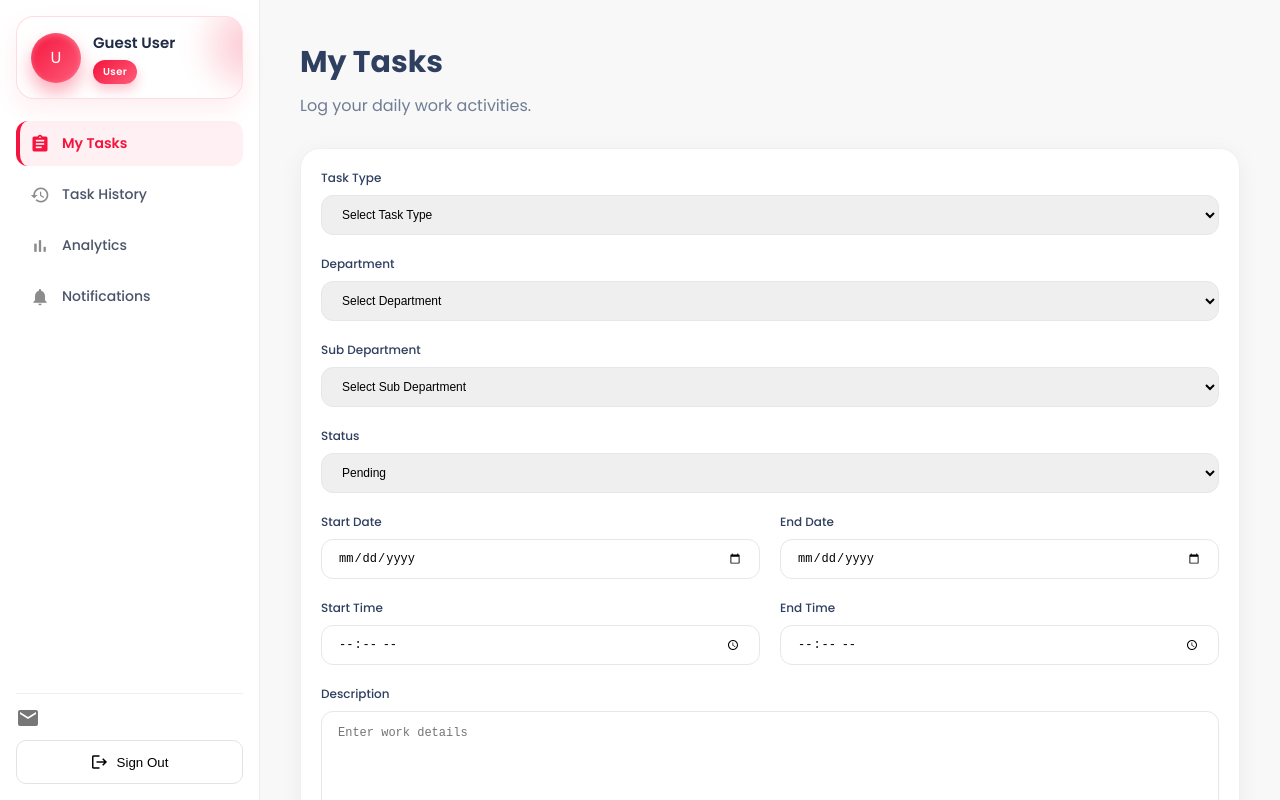
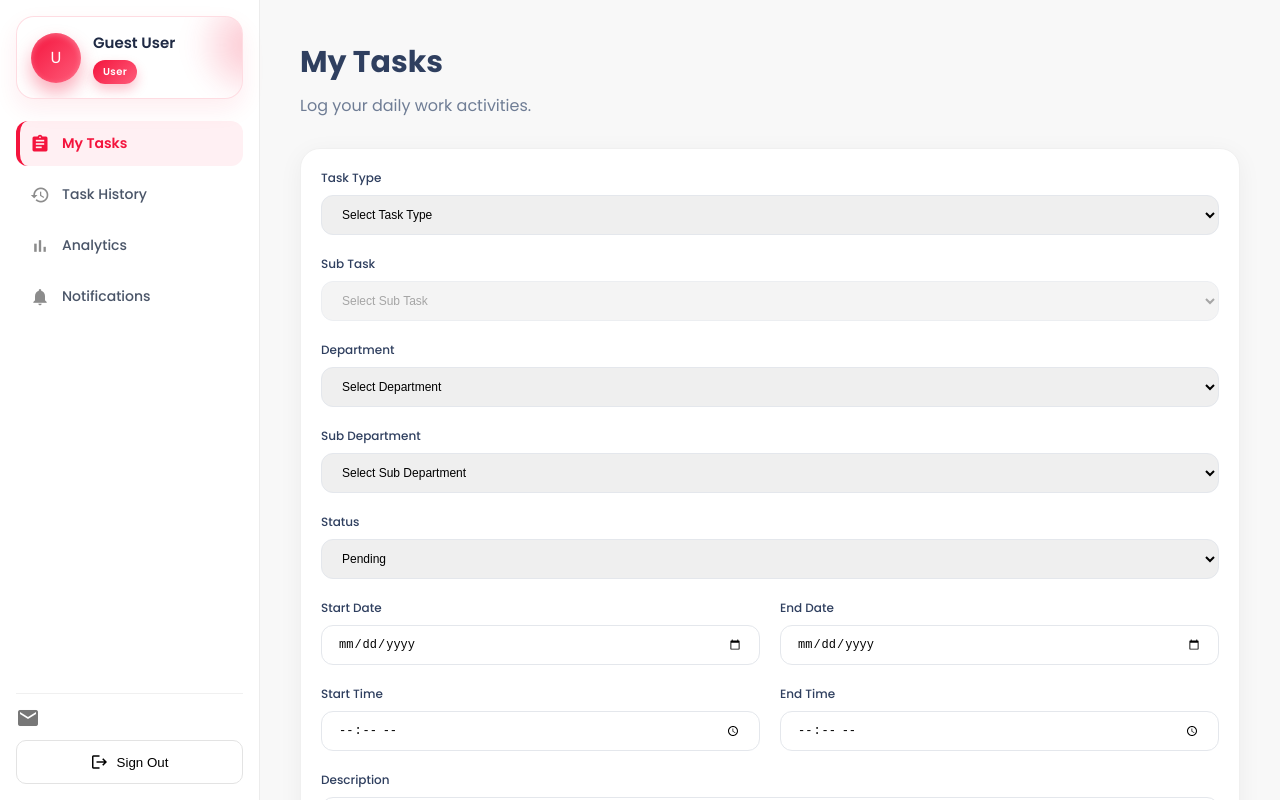
Before and after one commit to praveenv-bot/employee-frontend, a React (Create React App) app: page /dashboard in a window 1280 px wide. Shown: the top 800 px of the page. Built offline with nearby package versions, Linux system fonts and the light colour scheme.

Commit message:
added sub task

```diff
--- a/src/pages/MyTasks.jsx
+++ b/src/pages/MyTasks.jsx
@@ -9,6 +9,7 @@ const MyTasks = () => {
 
   const [formData, setFormData] = useState({
     taskType: "",
+    subTask: "",
     department: "",
     subDepartment: "",
     status: "pending",
@@ -26,6 +27,90 @@ const MyTasks = () => {
     support: ["technical_support", "customer_support"],
     ipt: ["ipt", "hunting", "farming", "Mo", "M1", "CA"],
     success: ["success"],
+    subtask: [],
+  };
+
+  const subTaskMap = {
+    refresher: [
+      "Product Training",
+      "Process Training",
+      "Refresher Training",
+      "TNI & TNA Training",
+      "Soft Skills Training",
+      "New Release Training",
+      "Tech Induction Product Training",
+      "KT Given",
+    ],
+
+    capability_building: [
+      "Courses Undertaken",
+      "New Skill Development",
+      "KT Taken",
+      "Training Attended",
+      "Batch Shadow",
+    ],
+
+    data_handling: [
+      "Reports",
+      "TNI Conducted",
+      "TNA Conducted",
+      "Assessment Evaluation",
+      "Quiz Making",
+      "Mails",
+      "Miscellaneous",
+    ],
+
+    meeting: [
+      "Internal Meeting",
+      "Client Meeting",
+      "Team Discussion",
+      "One-on-One",
+      "Review Meeting",
+    ],
+
+    training_delivery: [
+      "Product Training",
+      "Process Training",
+      "Soft Skills Training",
+      "New Hire Training",
+      "Refresher Training",
+    ],
+
+    floor_support: [
+      "Call Monitoring",
+      "Agent Support",
+      "Query Resolution",
+      "Escalation Support",
+    ],
+
+    content_development: [
+      "SOP Creation",
+      "PPT Preparation",
+      "Training Material",
+      "Knowledge Base",
+      "Documentation",
+    ],
+
+    calls_taken: ["Inbound Calls", "Outbound Calls", "Customer Follow-up"],
+
+    lms_work: [
+      "Course Upload",
+      "Course Update",
+      "Assessment Upload",
+      "Reports",
+    ],
+
+    others: [
+      "Events",
+      "Assessment Related",
+      "Quiz Making",
+      "Evaluation",
+      "Reports",
+      "TNI Conducted",
+      "TNA Conducted",
+      "Mails",
+      "Miscellaneous",
+    ],
   };
 
   const isSpecialTask = specialTaskTypes.includes(formData.taskType);
@@ -39,8 +124,16 @@ const MyTasks = () => {
         [name]: value,
       };
 
+      // if (name === "department") {
+      //   updated.subDepartment = "";
+      // }
+
       if (name === "department") {
         updated.subDepartment = "";
+      }
+
+      if (name === "taskType") {
+        updated.subTask = "";
       }
 
       return updated;
@@ -76,6 +169,7 @@ const MyTasks = () => {
       });
       setFormData({
         taskType: "",
+        subTask: "",
         department: "",
         subDepartment: "",
         status: "pending",
@@ -125,6 +219,25 @@ const MyTasks = () => {
             <option value="leave">Leave</option>
             <option value="sunday">Sunday</option>
             <option value="others">Others</option>
+          </select>
+        </div>
+
+        {/* SUB TASK */}
+        <div className="form-group">
+          <label>Sub Task</label>
+          <select
+            name="subTask"
+            value={formData.subTask}
+            onChange={handleChange}
+            disabled={isSpecialTask || !subTaskMap[formData.taskType]?.length}
+          >
+            <option value="">Select Sub Task</option>
+
+            {(subTaskMap[formData.taskType] || []).map((item) => (
+              <option key={item} value={item}>
+                {item}
+              </option>
+            ))}
           </select>
         </div>
 
```
